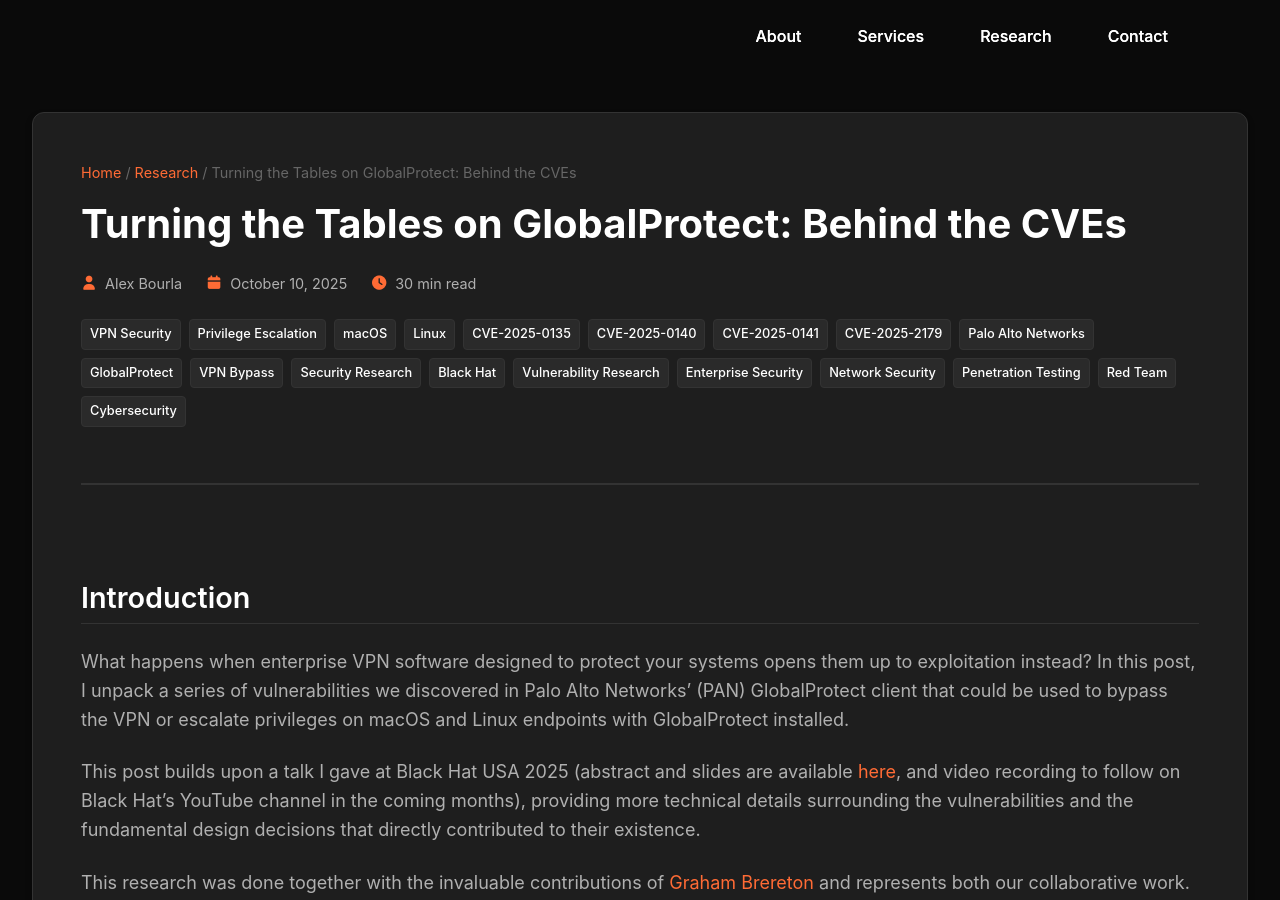
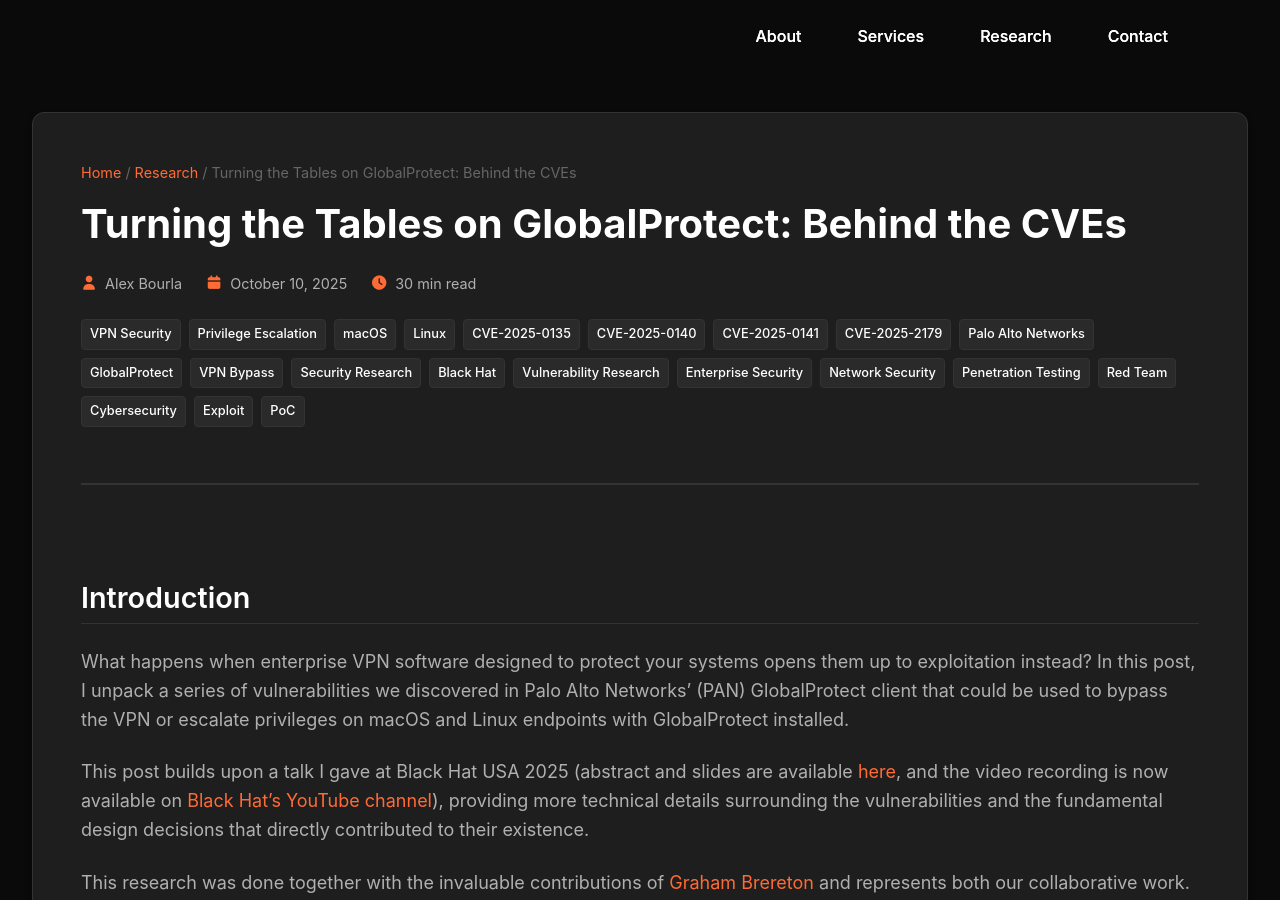
Before and after one commit to alexb70/alexbourla.github.io, a Jekyll site: the page built from research/turning-the-tables-on-globalprotect.md, in a window 1280 px wide and 900 px high. Built offline with Jekyll 4.4.1, drawn with Linux system fonts in a browser that asks for light colours; nearby versions of some CDN libraries.

Commit message:
Update GlobalProtect research article
- Added "Exploit" and "PoC" tags for improved categorization.
- Updated the Black Hat USA 2025 talk reference to include the availability of the video recording on YouTube.

```diff
--- a/research/turning-the-tables-on-globalprotect.md
+++ b/research/turning-the-tables-on-globalprotect.md
@@ -4,7 +4,7 @@
 date: 2025-10-10
 author: Alex Bourla
 description: "Complete technical analysis of 5 critical GlobalProtect VPN vulnerabilities (CVE-2025-0135, CVE-2025-0140, CVE-2025-0141, CVE-2025-2179) with proof-of-concept exploits, privilege escalation techniques, and VPN bypass methods for macOS and Linux."
-tags: [VPN Security, Privilege Escalation, macOS, Linux, CVE-2025-0135, CVE-2025-0140, CVE-2025-0141, CVE-2025-2179, Palo Alto Networks, GlobalProtect, VPN Bypass, Security Research, Black Hat, Vulnerability Research, Enterprise Security, Network Security, Penetration Testing, Red Team, Cybersecurity]
+tags: [VPN Security, Privilege Escalation, macOS, Linux, CVE-2025-0135, CVE-2025-0140, CVE-2025-0141, CVE-2025-2179, Palo Alto Networks, GlobalProtect, VPN Bypass, Security Research, Black Hat, Vulnerability Research, Enterprise Security, Network Security, Penetration Testing, Red Team, Cybersecurity, Exploit, PoC]
 permalink: /research/turning-the-tables-on-globalprotect/
 image: /research/turning-the-tables-on-globalprotect/img/globalprotect-architecture-overview.png
 keywords: "GlobalProtect vulnerabilities, Palo Alto Networks security, VPN bypass techniques, privilege escalation, CVE-2025-0135, CVE-2025-0140, CVE-2025-0141, CVE-2025-2179, enterprise VPN security, cybersecurity research, Black Hat 2025"
@@ -15,7 +15,7 @@
 What happens when enterprise VPN software designed to protect your systems opens them up to exploitation instead?
 In this post, I unpack a series of vulnerabilities we discovered in Palo Alto Networks' (PAN) GlobalProtect client that could be used to bypass the VPN or escalate privileges on macOS and Linux endpoints with GlobalProtect installed.
 
-This post builds upon a talk I gave at Black Hat USA 2025 (abstract and slides are available [here](https://www.blackhat.com/us-25/briefings/schedule/#turning-the-tables-on-globalprotect-use-and-abuse-of-palo-altos-remote-access-solution-46051), and video recording to follow on Black Hat's YouTube channel in the coming months), providing more technical details surrounding the vulnerabilities and the fundamental design decisions that directly contributed to their existence.
+This post builds upon a talk I gave at Black Hat USA 2025 (abstract and slides are available [here](https://www.blackhat.com/us-25/briefings/schedule/#turning-the-tables-on-globalprotect-use-and-abuse-of-palo-altos-remote-access-solution-46051), and the video recording is now available on [Black Hat's YouTube channel](https://youtu.be/6IGmNLs4tk8?si=d5zD2ehex8eOY4sI)), providing more technical details surrounding the vulnerabilities and the fundamental design decisions that directly contributed to their existence.
 
 This research was done together with the invaluable contributions of [Graham Brereton](https://www.linkedin.com/in/graham-brereton/) and represents both our collaborative work.
 
```
